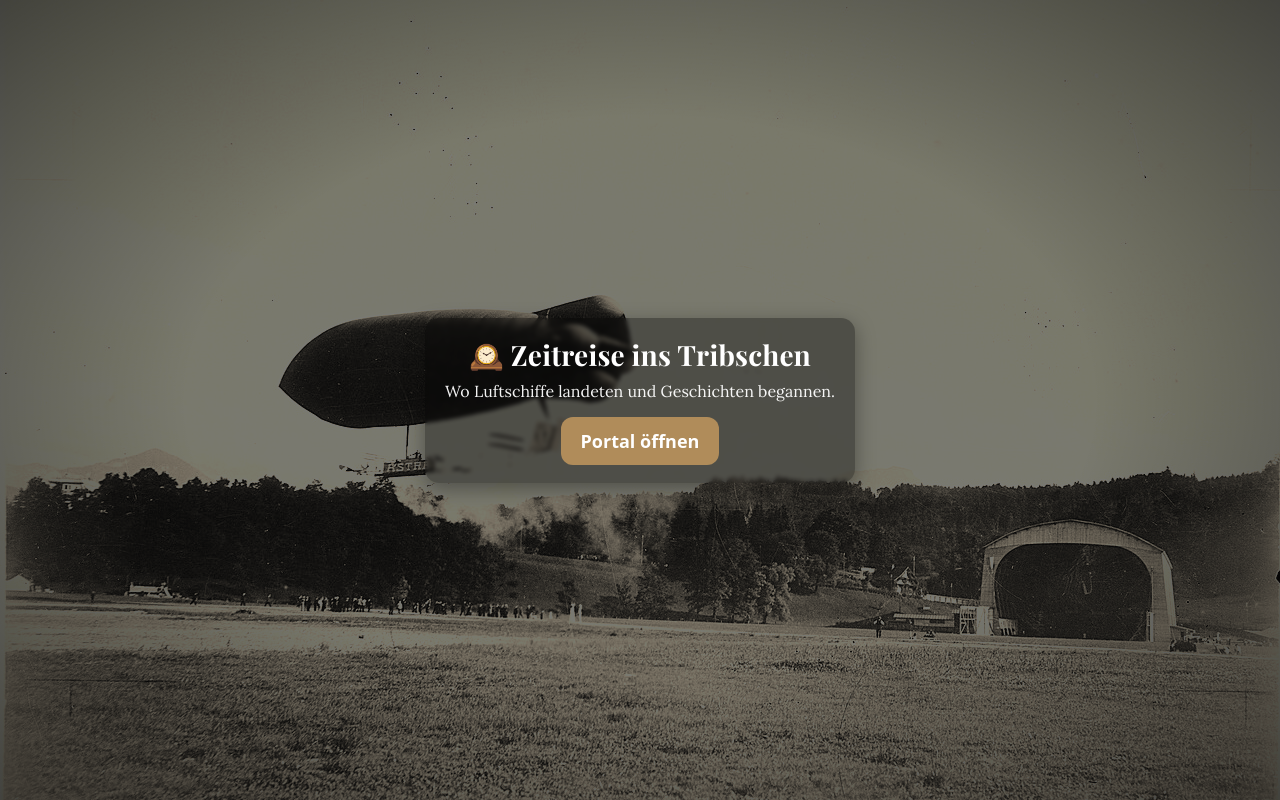
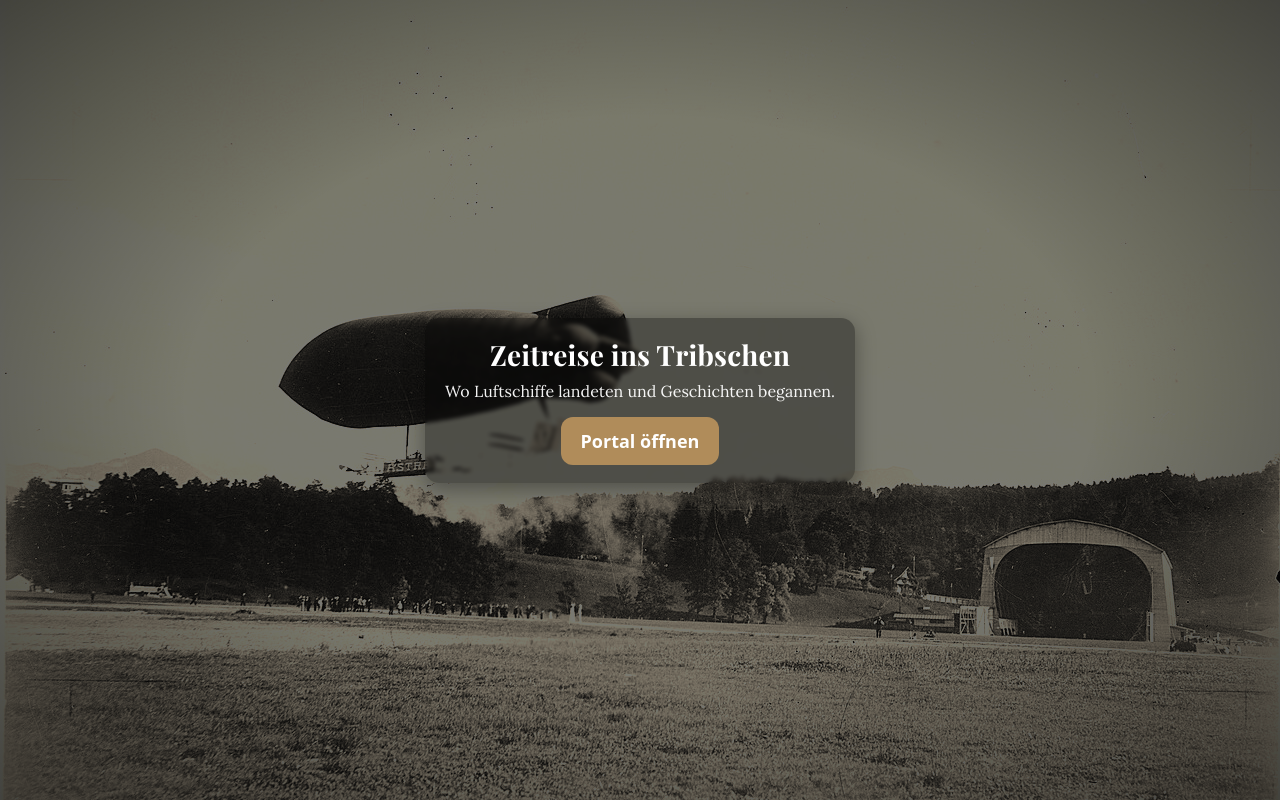
Before and after one commit to Flosi89/Timemachine-Demo, a plain HTML site: page index.html in a window 1280 px wide. Drawn offline with nearby package versions, Linux system fonts and the light colour scheme.

Commit message:
Update index.html

```diff
--- a/index.html
+++ b/index.html
@@ -79,7 +79,7 @@
 <body>
   <div id="start">
     <div class="panel">
-      <h2>🕰️ Zeitreise ins Tribschen</h2>
+      <h2>Zeitreise ins Tribschen</h2>
       <p>Wo Luftschiffe landeten und Geschichten begannen.</p>
       <button id="startbtn">Portal öffnen</button>
     </div>
```
